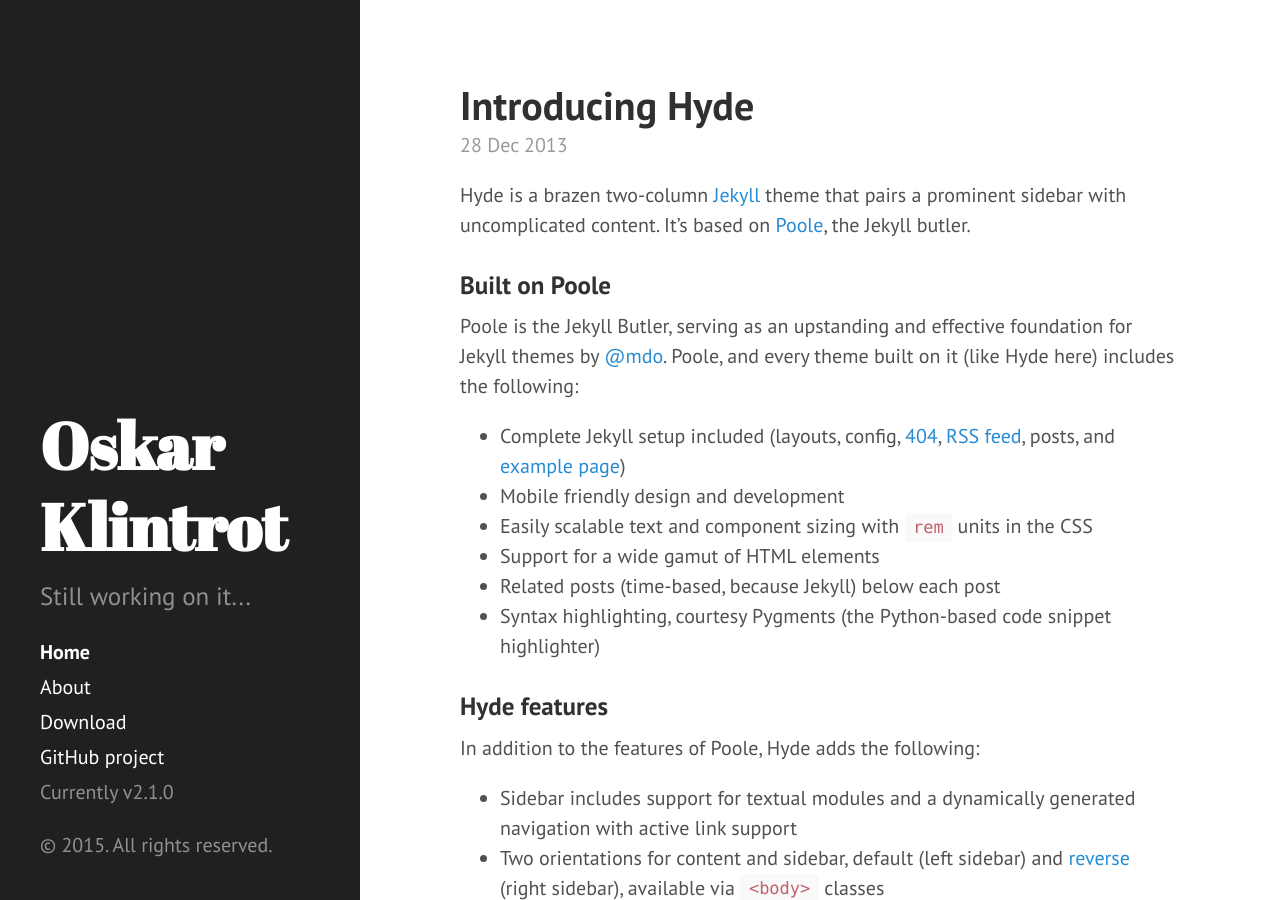
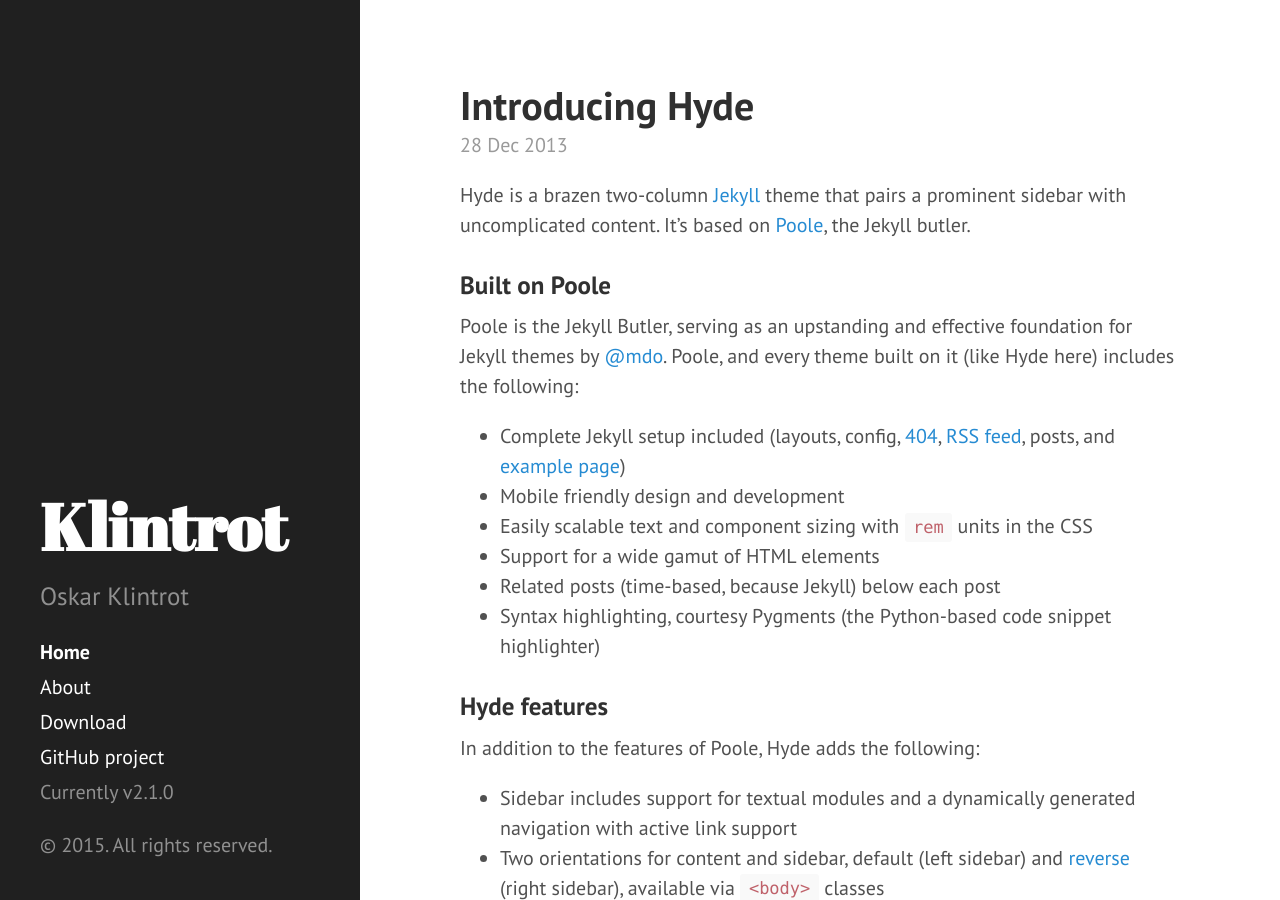
Before and after one commit to OskarKlintrotSkolarbeteWP14/2dv607.oskarklintrot.se, a Jekyll site: the page built from index.html, in a window 1280 px wide and 900 px high. Built offline with Jekyll 4.4.1, drawn with Linux system fonts in a browser that asks for light colours; Markdown is read by kramdown in place of the engine named in the settings; the list of posts is cut into pages by our own code.

Commit message:
Update _config.yml

```diff
--- a/_config.yml
+++ b/_config.yml
@@ -7,9 +7,9 @@
 relative_permalinks: true
 
 # Setup
-title:            Oskar Klintrot
+title:            Klintrot
 tagline:          'Homepage of Oskar Klintrot'
-description:      'Still working on it...'
+description:      'Oskar Klintrot'
 url:              http://oskarklintrot.github.io/
 baseurl:          /
 
```
